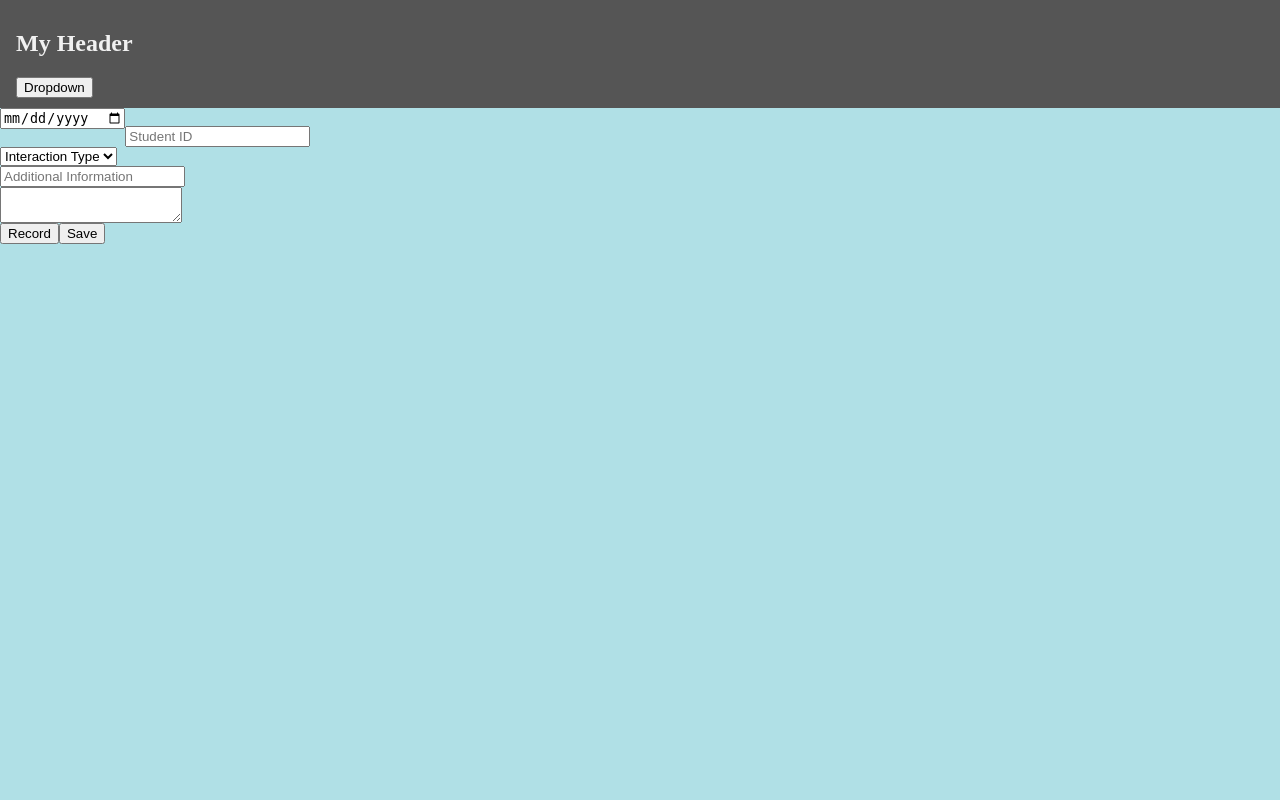
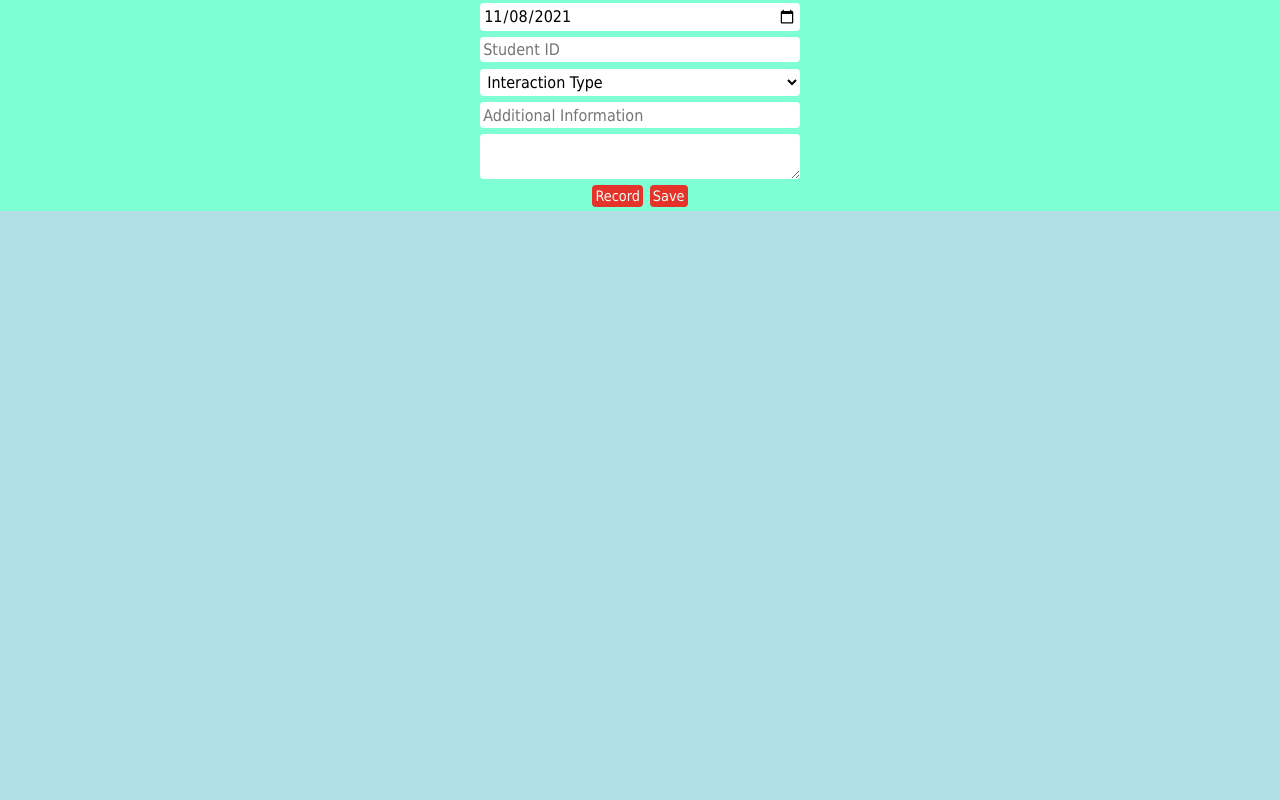
Before and after one commit to JaredTauler/CAIR, a Flask app: template templates/entry.html in a window 1280 px wide. Run offline with Flask 2, Linux system fonts and the light colour scheme; the template is opened without the code that fills it, so the values that code supplies are empty; the visitor is signed in with stand-in values (Sample User, id 1); parts of the project's set-up code (start-up, migrations or seed data) failed here and were passed over.

Commit message:
my nama jeff

```diff
--- a/app.py
+++ b/app.py
@@ -83,7 +83,13 @@ def static_include(filename):
 	with open(fullpath, 'r') as f:
 		return f.read()
 
+@app.before_request
+def before_request_func():
+	if not session.get("id"):
+		return redirect(url_for("login"))
 
+
+# TODO get rid of
 @app.route("/", methods = ["GET"])
 def guide():
 	if not session.get("id"):
@@ -107,8 +113,9 @@ def report():
 	else: # POST
 		rd = request.form.to_dict()
 
+		# SQL Injection Prevention
 		if rd.get("ByDate") == "on":
-			# SQL Injection Prevention
+
 			if not IsDate(
 				[rd.get("DateStart"), rd.get("DateEnd")]
 			):
@@ -120,7 +127,8 @@ def report():
 
 		# Return all of a user's tickets.
 		if rd.get("ReportDropdown") == "user":
-
+			if not session.get("id"):
+				return "", 400
 			id = session['id']
 
 			col = ["user_fname", "user_lname", "date", "student_fname", "student_lname", "type"]
@@ -168,10 +176,12 @@ def report():
 		# Return a student's tickets.
 		elif rd.get("ReportDropdown") == "student":
 			# Check here because only need it here.
-			if not rd.get("student_id").isnumeric():
+			if rd.get("EntryBox") is None:
+				return "", 400
+			if not rd.get("EntryBox").isnumeric():
 				return "", 400
 
-			id = rd["student_id"]
+			id = rd["EntryBox"]
 			col = ["fname", "lname", "type", "date"]
 			rq = \
 				"SELECT student.fname, student.lname, action.type, date FROM `ticket` " \
@@ -184,10 +194,9 @@ def report():
 					f" '{rd['DateStart']}' " \
 					" AND " \
 					f" '{rd['DateEnd']}' "
-
+			# todo date thing doesnt work.
 			query = database.execute(rq, True, Columns= col)
 
-		# Impossible
 		else:
 			return "", 400
 
--- a/static/entry.css
+++ b/static/entry.css
@@ -0,0 +1,69 @@
+* {
+    box-sizing: border-box;
+    font: 1rem Tahoma, sans-serif
+}
+
+
+.main {
+    background-color: aquamarine;
+    display: grid;
+    justify-content: center;
+    justify-items: center;
+}
+
+/*.main input[type=button]{*/
+/*    color: black;*/
+/*}*/
+
+
+.button {
+    display: block;
+    background-color: red !important;
+    border-style: none;
+    color: white;
+    text-align: center;
+    font-size: 90%;
+    opacity: .8;
+    transition: 0.2s;
+}
+.button:hover {
+  filter: brightness(80%)
+}
+.button:active {
+  filter: brightness(120%)
+}
+
+.smooth {
+    margin: .2rem;
+    padding: .2rem;
+    border-radius: 4px;
+    background-color: white;
+    border-style: hidden;
+
+}
+
+.glowfocus:hover {
+    transition: 0.1s;
+    box-shadow: 0 0 1px 1px #306bd2;
+}
+
+.glowfocus:focus {
+    transition: 0.2s;
+    box-shadow: 0 0 3px 2px #306bd2;
+}
+
+input:focus,
+select:focus,
+textarea:focus,
+button:focus {
+    outline: none;
+}
+
+.formbox {
+    width: 20rem
+}
+@media only screen and (max-width: 20rem) {
+  .formbox {
+    width: 99vw
+}
+}
--- a/static/entry.js
+++ b/static/entry.js
@@ -6,6 +6,17 @@ function title(str) {
 function newoption(opt, key) {
     let select = document.querySelector("#".concat(key));
     select.appendChild(opt);
+}
+
+// Set date elements default to today's date
+// TODO A better way of doing this?
+{
+    var today = new Date();
+    var d = String(today.getDate()).padStart(2, '0');
+    var m = String(today.getMonth() + 1).padStart(2, '0'); //January is 0!
+    var y = today.getFullYear();
+    today = y + '-' + m + '-' + d;
+    document.getElementById('date').value = today;
 }
 
 // Populate lists #}
--- a/templates/base.html
+++ b/templates/base.html
@@ -50,27 +50,29 @@
               display: inline-block;
             }
 
+            /*MAIN*/
+
         </style>
         {% block head %}
         {% endblock %}
     </head>
 
     <body>
-        <div class="header" id="Header">
-            <h2>My Header</h2>
-            <div class="dropdown">
-              <button id="NavigationButton">Dropdown</button>
-              <div id="NavigationDropdown" class="dropdown-content">
-                <a class="button" href="#about">About</a>
-                <a class="button" href="#base">Base</a>
-                <a class="button" href="#blog">Blog</a>
-                <a class="button" href="#contact">Contact</a>
-                <a class="button" href="#custom">Custom</a>
-                <a class="button" href="#support">Support</a>
-                <a class="button" href="#tools">Tools</a>
-              </div>
-            </div>
-        </div>
+<!--        <div class="header" id="Header">-->
+<!--            <h2>My Header</h2>-->
+<!--            <div class="dropdown">-->
+<!--              <button id="NavigationButton">Dropdown</button>-->
+<!--              <div id="NavigationDropdown" class="dropdown-content">-->
+<!--                <a class="button" href="#about">About</a>-->
+<!--                <a class="button" href="#base">Base</a>-->
+<!--                <a class="button" href="#blog">Blog</a>-->
+<!--                <a class="button" href="#contact">Contact</a>-->
+<!--                <a class="button" href="#custom">Custom</a>-->
+<!--                <a class="button" href="#support">Support</a>-->
+<!--                <a class="button" href="#tools">Tools</a>-->
+<!--              </div>-->
+<!--            </div>-->
+<!--        </div>-->
 
         {% block body %}
         {% endblock %}
@@ -78,23 +80,6 @@
 
     <script src="https://cdnjs.cloudflare.com/ajax/libs/jquery/3.5.1/jquery.min.js" integrity="sha512-bLT0Qm9VnAYZDflyKcBaQ2gg0hSYNQrJ8RilYldYQ1FxQYoCLtUjuuRuZo+fjqhx/qtq/1itJ0C2ejDxltZVFg==" crossOrigin="anonymous"></script>
     <script>
-        // for (i in document.getElementById("NavigationDropdown").children) {
-        //     let x = document.getElementById("NavigationDropdown").children[i]
-        //     console.log(x)
-        // }
-        var header = document.getElementById("Header");
-        var sticky = header.offsetTop;
-        window.onscroll = function() {
-          if (window.pageYOffset > sticky) {
-            header.classList.add("sticky");
-          } else {
-            header.classList.remove("sticky");
-          }
-        };
-
-        document.getElementById("NavigationButton").addEventListener("click", function () {
-            document.getElementById("NavigationDropdown").classList.toggle("show")
-        })
 
 
     </script>
--- a/templates/entry.html
+++ b/templates/entry.html
@@ -8,16 +8,15 @@
 {% block body %}
     <body>
         <div class="container">
-            <form id = "mainform" class="maindiv">
-                <span>
+            <form id = "mainform" class="main">
                 <input
                         name="date"
                         title="Date"
                         id="date"
                         type="date"
-                            style="float:left;" width="10px"
+                        class="smooth glowfocus formbox"
+                        placeholder="date"
                 >
-                </span><br>
 
                 <input
                         name = "student_id"
@@ -26,16 +25,18 @@
                         id="student_id"
                         placeholder="Student ID"
                         list="studentlist"
-                ><br>
+                        class="smooth glowfocus formbox"
+                >
                 <datalist id="studentlist"></datalist>
 
                 <select
                         name = "action"
                         title="Intervention Type"
                         id="action"
+                        class="smooth glowfocus formbox"
                 >
                     <option value="" disabled selected hidden>Interaction Type</option>
-                </select><br>
+                </select>
 
                 <input
                         title="Additional Information"
@@ -44,19 +45,20 @@
                         name = "info"
                         placeholder="Additional Information"
                         list="infolist"
-                ><br>
+                        class="smooth glowfocus formbox"
+                >
                 <datalist id="infolist"></datalist>
 
                 <textarea
                         title="Comment"
                         id="comment"
                         name = "comment"
-                ></textarea><br>
-
-                <span>
-                    <button id="record" style="float:left;">Record</button>
-                    <input type="submit" value="Save" style="float:left;">
-                </span>
+                        class="smooth glowfocus formbox"
+                ></textarea>
+                <div style="display: grid">
+                    <button id="record" class="smooth button" style="grid-column: 1">Record</button>
+                    <input type="submit" value="Save" class="smooth button" style="grid-column: 2">
+                </div>
 
 
             </form>
```
Also changed, not shown: static/report.css (+8 -4 lines), static/report.js (+37 -0 lines), templates/report.html (+18 -13 lines). Lines whose indentation alone changed are shown as unchanged.
